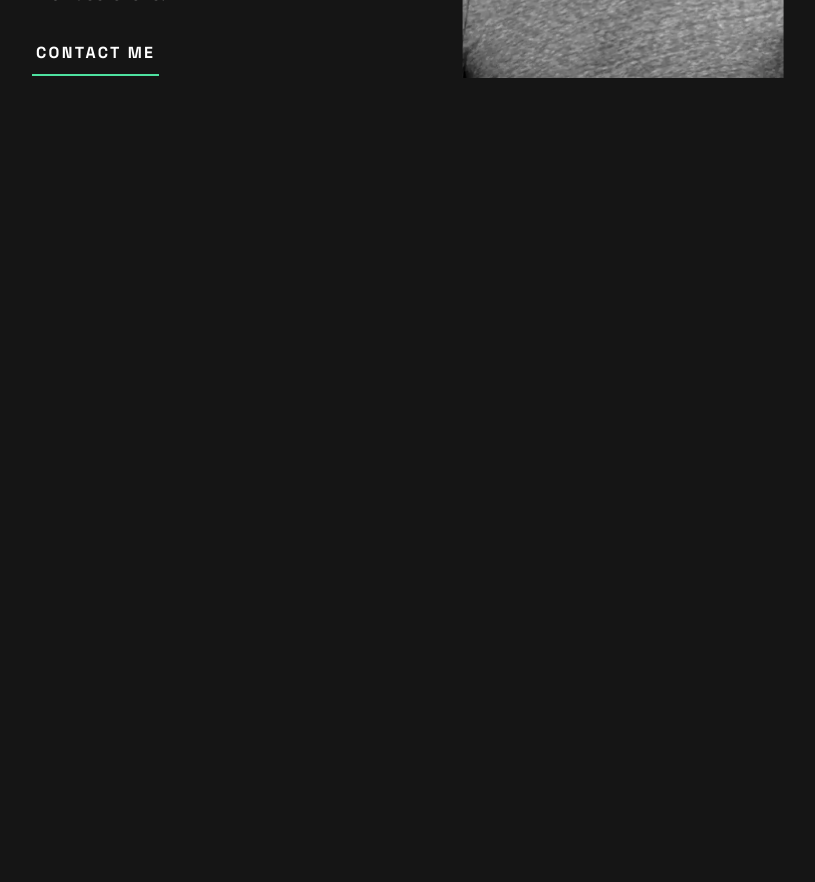
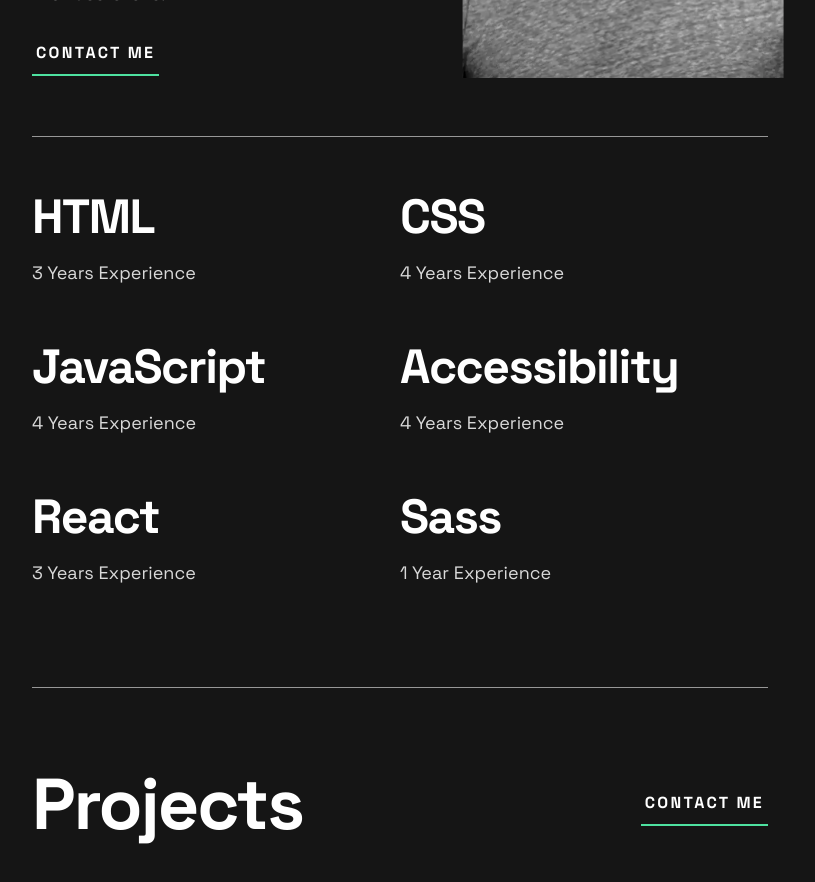
Before and after one commit to luAr26/single-page-developer-portfolio-code, a Next.js app: page / in a window 1280 px wide. Shown: the part 520-1402 px from the top of the page, without its empty margins (240-1055 px from the left). Before the commit the page ends 800 px from the top, so only its background shows below. Built offline with nearby package versions, Linux system fonts and the light colour scheme.

Commit message:
Build the projects and skills sections.

```diff
--- a/app/_components/Header.jsx
+++ b/app/_components/Header.jsx
@@ -70,10 +70,10 @@ function Header() {
             Based in the UK, I&apos;m a front-end developer passionate about
             building accessible web apps that users love.
           </p>
-          {/* TODO: Add button hover state */}
-          <button className='uppercase leading-[1.625] tracking-[2.29px] font-bold border-b-2 border-secondary py-2 px-1'>
+          {/* TODO: Add link hover state */}
+          <Link className='btn' href='/'>
             Contact me
-          </button>
+          </Link>
         </div>
       </div>
 
--- /dev/null
+++ b/app/_components/Project.jsx
@@ -0,0 +1,55 @@
+/** @format */
+
+import Image from "next/image";
+import Link from "next/link";
+
+function Project({ project }) {
+  const { title, technologies, thumbnail } = project;
+  const { small: thumbSmall, large: thumbLarge } = thumbnail;
+  return (
+    <li className='flex flex-col mt-10 tablet:w-[calc(50%-11px)] tablet:mt-[60px] tablet:odd:mr-[22px]'>
+      <Link
+        href='/'
+        className='block relative w-full h-[253px]  desktop:h-[400px] project-thumbnail'
+      >
+        <Image
+          src={thumbLarge}
+          alt={`${title} thumbnail`}
+          fill
+          className='object-cover'
+        />
+        <div className=' absolute w-full h-full bg-[#000]/50 hidden desktop:flex desktop:flex-col desktop:items-center desktop:justify-center desktop:gap-12 desktop:opacity-0 project-thumbnail-overlay desktop:transition-opacity'>
+          <Link href='#view' className='btn '>
+            View Project
+          </Link>
+          <Link href='#view' className='btn desktop:pointer-events-auto'>
+            View Code
+          </Link>
+        </div>
+      </Link>
+      <h3 className='mt-5 font-bold uppercase text-m'>
+        <Link
+          href='/'
+          className='transition-colors hover:text-secondary active:text-secondary'
+        >
+          {title}
+        </Link>
+      </h3>
+      <p className='flex gap-[1.125rem] text-light-gray text-body mt-[7px]'>
+        {technologies.map((technology, index) => (
+          <span key={index}>{technology}</span>
+        ))}
+      </p>
+      <div className='flex mt-5 gap-[30px] desktop:hidden'>
+        <Link href='/' className='btn'>
+          View Project
+        </Link>
+        <Link href='/' className='btn'>
+          View Code
+        </Link>
+      </div>
+    </li>
+  );
+}
+
+export default Project;
--- /dev/null
+++ b/app/_components/Projects.jsx
@@ -0,0 +1,77 @@
+/** @format */
+
+import Link from "next/link";
+import Project from "@/app/_components/Project";
+
+const projects = [
+  {
+    title: "Design Portfolio",
+    technologies: ["HTML", "CSS"],
+    thumbnail: {
+      small: "/images/thumbnail-project-1-small.webp",
+      large: "/images/thumbnail-project-1-large.webp",
+    },
+  },
+  {
+    title: "E-Learning Landing Page",
+    technologies: ["HTML", "CSS"],
+    thumbnail: {
+      small: "/images/thumbnail-project-2-small.webp",
+      large: "/images/thumbnail-project-2-large.webp",
+    },
+  },
+  {
+    title: "Todo Web App",
+    technologies: ["HTML", "CSS", "JavaScript"],
+    thumbnail: {
+      small: "/images/thumbnail-project-3-small.webp",
+      large: "/images/thumbnail-project-3-large.webp",
+    },
+  },
+  {
+    title: "Entertainment Web App",
+    technologies: ["HTML", "CSS", "JavaScript"],
+    thumbnail: {
+      small: "/images/thumbnail-project-4-small.webp",
+      large: "/images/thumbnail-project-4-large.webp",
+    },
+  },
+  {
+    title: "Memory Game",
+    technologies: ["HTML", "CSS", "JavaScript"],
+    thumbnail: {
+      small: "/images/thumbnail-project-5-small.webp",
+      large: "/images/thumbnail-project-5-large.webp",
+    },
+  },
+  {
+    title: "Art Gallery Showcase",
+    technologies: ["HTML", "CSS", "JavaScript"],
+    thumbnail: {
+      small: "/images/thumbnail-project-6-small.webp",
+      large: "/images/thumbnail-project-6-large.webp",
+    },
+  },
+];
+
+function Projects() {
+  return (
+    <section className='border-t border-[#979797] py-20'>
+      <header className='flex items-center justify-between'>
+        <h2 className='text-[2.5rem] font-bold leading-[1] -tracking-[1.14px] tablet:text-[4.5rem] tablet:-tracking-[2.05px]'>
+          Projects
+        </h2>
+        <Link href='/' className='btn'>
+          Contact me
+        </Link>
+      </header>
+      <ul className='flex flex-col items-center tablet:flex-row tablet:flex-wrap '>
+        {projects.map((project, index) => (
+          <Project project={project} key={index} />
+        ))}
+      </ul>
+    </section>
+  );
+}
+
+export default Projects;
--- /dev/null
+++ b/app/_components/Skill.jsx
@@ -0,0 +1,17 @@
+/** @format */
+
+function Skill({ skill }) {
+  const { name, experience } = skill;
+  return (
+    <li className='flex flex-col items-center tablet:w-1/2 desktop:w-1/3 tablet:items-start tablet:mb-[52px]'>
+      <h3 className='text-[2rem] leading-[1.25] font-bold -tracking-[1px] mb-[1px] tablet:mb-[14px] tablet:text-l'>
+        {name}
+      </h3>
+      <p className='leading-[1.625] tablet:text-body text-light-gray'>
+        {experience} {experience === 1 ? "Year" : "Years"} Experience
+      </p>
+    </li>
+  );
+}
+
+export default Skill;
--- /dev/null
+++ b/app/_components/Skills.jsx
@@ -0,0 +1,44 @@
+/** @format */
+
+import Skill from "@/app/_components/Skill";
+
+const skills = [
+  {
+    name: "HTML",
+    experience: 3,
+  },
+  {
+    name: "CSS",
+    experience: 4,
+  },
+  {
+    name: "JavaScript",
+    experience: 4,
+  },
+  {
+    name: "Accessibility",
+    experience: 4,
+  },
+  {
+    name: "React",
+    experience: 3,
+  },
+  {
+    name: "Sass",
+    experience: 1,
+  },
+];
+
+function Skills() {
+  return (
+    <section className='border-t border-[#979797] py-10 tablet:pt-[52px] tablet:pb-12'>
+      <ul className='flex flex-col items-center gap-6 tablet:flex-wrap tablet:flex-row tablet:gap-0'>
+        {skills.map((skill, index) => (
+          <Skill key={index} skill={skill} />
+        ))}
+      </ul>
+    </section>
+  );
+}
+
+export default Skills;
--- a/app/globals.css
+++ b/app/globals.css
@@ -14,3 +14,13 @@
     --color-white: #fff;
   }
 }
+
+@layer components {
+  .btn {
+    @apply inline-block uppercase leading-[1.625] tracking-[2.29px] font-bold border-b-2 border-secondary py-2 px-1 hover:text-secondary transition-colors active:text-secondary;
+  }
+
+  .project-thumbnail:hover .project-thumbnail-overlay {
+    @apply opacity-100;
+  }
+}
--- a/app/page.js
+++ b/app/page.js
@@ -1,11 +1,15 @@
 /** @format */
 
 import Header from "@/app/_components/Header";
+import Skills from "@/app/_components/Skills";
+import Projects from "@/app/_components/Projects";
 
 export default function Home() {
   return (
     <div className='max-w-[375px] mx-auto px-4 tablet:max-w-[768px] desktop:max-w-[1142px]'>
       <Header />
+      <Skills />
+      <Projects />
     </div>
   );
 }
```
